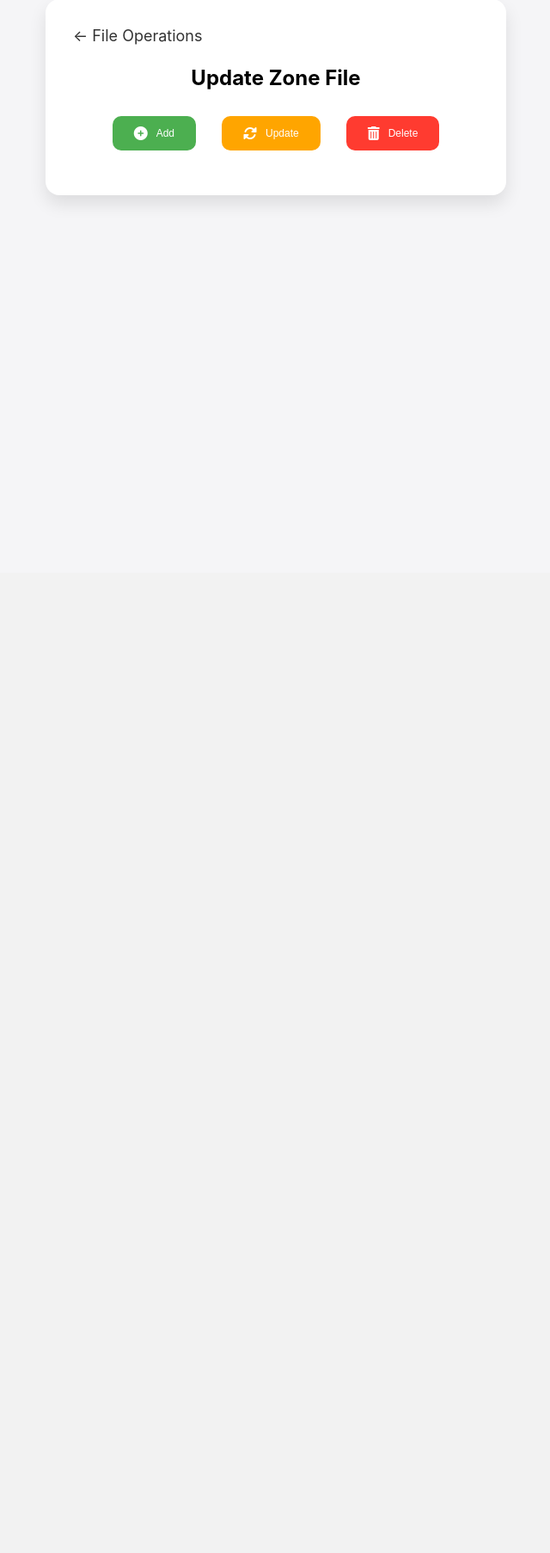
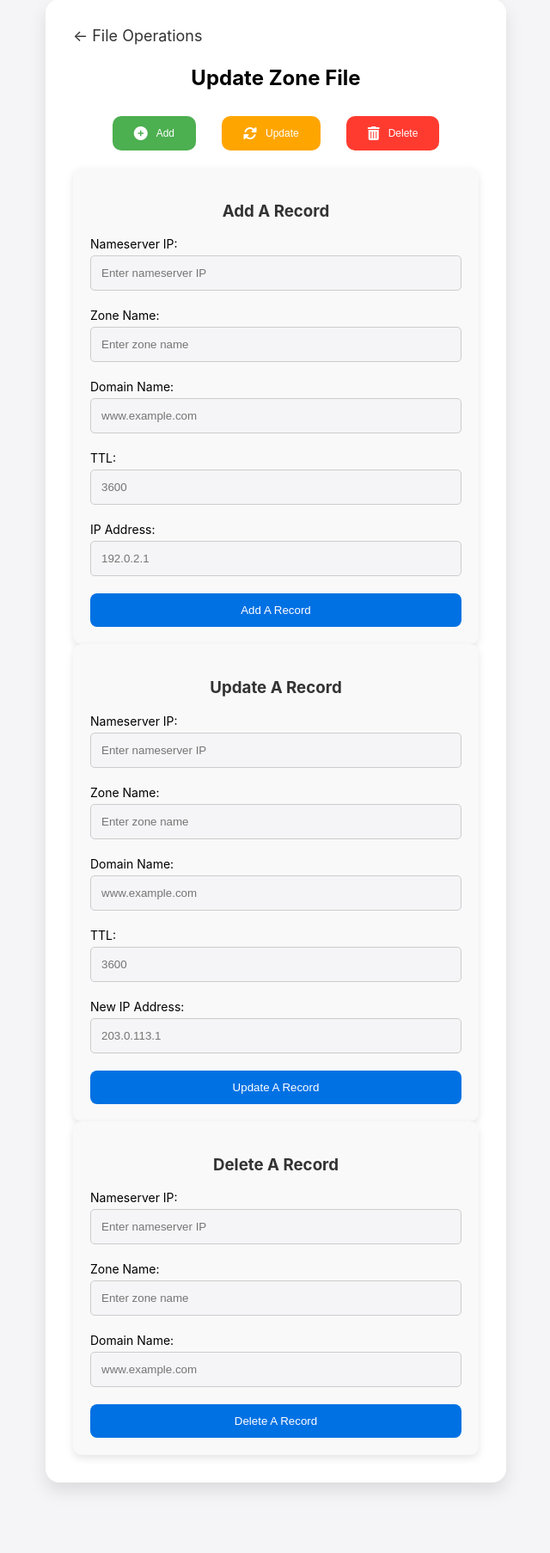
Before and after one commit to lakshankd/flask-dnssec, a Flask app: template templates/update_zone_file.html in a window 1280 px wide. Shown: the part 134-1940 px from the top of the page at 86% size, without its empty margins (319-959 px from the left). Before the commit the page ends 368 px from the top, so only its background shows below. Run offline with Flask 3, Linux system fonts and the light colour scheme; the template is opened without the code that fills it: most values are stand-ins (such as "Sample title", 1, 10 or a date in 2020).

Commit message:
adding styles for update zone file

```diff
--- a/static/styles.css
+++ b/static/styles.css
@@ -437,6 +437,26 @@ form button:hover {
     transition: background-color 0.3s ease;
 }
 
+.update-zone-file-form {
+    text-align: left;
+    display: flex;
+    flex-direction: column;
+}
+
+.update-zone-file-label {
+    font-size: 14px;
+    margin-bottom: 5px;
+}
+
+.update-zone-file-input {
+    width: 100%;
+    padding: 12px;
+    margin-bottom: 20px;
+    border: 1px solid #ccc;
+    border-radius: 5px;
+    box-sizing: border-box;
+}
+
 #update-zone-file-show-add-form {
     background-color: #4CAF50;
 }
@@ -468,14 +488,14 @@ form button:hover {
 }
 
 .update-zone-file-form-section {
-    display: none;
+    /*display: none;*/
     padding: 20px;
     background-color: #f9f9f9;
     border-radius: 10px;
     box-shadow: 0 4px 10px rgba(0, 0, 0, 0.1);
 }
 
-.update-zone-file-form-section h2 {
+.update-zone-file-form-section h3 {
     color: #333;
 }
 
@@ -493,6 +513,7 @@ update-zone-file-button {
 update-zone-file-button:hover {
     background-color: #0056b3;
 }
+
 
 /* End of Update Zone File*/
 
--- a/templates/update_zone_file.html
+++ b/templates/update_zone_file.html
@@ -24,6 +24,81 @@
             </button>
         </div>
 
+        <div class="update-zone-file-form-container">
+            <!-- Add A Record Form -->
+            <div id="update-zone-file-add-a-record-form" class="update-zone-file-form-section">
+                <h3>Add A Record</h3>
+                <form class="update-zone-file-form">
+                    <label for="add-nameserver-ip" class="update-zone-file-label">Nameserver IP:</label>
+                    <input class="update-zone-file-input" type="text" id="add-nameserver-ip"
+                           placeholder="Enter nameserver IP" required>
+
+                    <label for="add-zone-name" class="update-zone-file-label">Zone Name:</label>
+                    <input class="update-zone-file-input" type="text" id="add-zone-name" placeholder="Enter zone name"
+                           required>
+
+                    <label for="add-domain-name" class="update-zone-file-label">Domain Name:</label>
+                    <input class="update-zone-file-input" type="text" id="add-domain-name" placeholder="www.example.com"
+                           required>
+
+                    <label for="add-ttl" class="update-zone-file-label">TTL:</label>
+                    <input class="update-zone-file-input" type="number" id="add-ttl" placeholder="3600" required>
+
+                    <label for="add-ip" class="update-zone-file-label">IP Address:</label>
+                    <input class="update-zone-file-input" type="text" id="add-ip" placeholder="192.0.2.1" required>
+
+                    <button type="submit">Add A Record</button>
+                </form>
+            </div>
+
+            <!-- Update A Record Form -->
+            <div id="update-zone-file-update-a-record-form" class="update-zone-file-form-section">
+                <h3>Update A Record</h3>
+                <form class="update-zone-file-form">
+                    <label for="update-nameserver-ip" class="update-zone-file-label">Nameserver IP:</label>
+                    <input class="update-zone-file-input" type="text" id="update-nameserver-ip"
+                           placeholder="Enter nameserver IP" required>
+
+                    <label for="update-zone-name" class="update-zone-file-label">Zone Name:</label>
+                    <input class="update-zone-file-input" type="text" id="update-zone-name"
+                           placeholder="Enter zone name" required>
+
+                    <label for="update-domain-name" class="update-zone-file-label">Domain Name:</label>
+                    <input class="update-zone-file-input" type="text" id="update-domain-name"
+                           placeholder="www.example.com" required>
+
+                    <label for="update-ttl" class="update-zone-file-label">TTL:</label>
+                    <input class="update-zone-file-input" type="number" id="update-ttl" placeholder="3600" required>
+
+                    <label for="update-new-ip" class="update-zone-file-label">New IP Address:</label>
+                    <input class="update-zone-file-input" type="text" id="update-new-ip" placeholder="203.0.113.1"
+                           required>
+
+                    <button type="submit">Update A Record</button>
+                </form>
+            </div>
+
+            <!-- Delete A Record Form -->
+            <div id="update-zone-file-delete-a-record-form" class="update-zone-file-form-section">
+                <h3>Delete A Record</h3>
+                <form class="update-zone-file-form">
+                    <label for="delete-nameserver-ip" class="update-zone-file-label">Nameserver IP:</label>
+                    <input class="update-zone-file-input" type="text" id="delete-nameserver-ip"
+                           placeholder="Enter nameserver IP" required>
+
+                    <label for="delete-zone-name" class="update-zone-file-label">Zone Name:</label>
+                    <input class="update-zone-file-input" type="text" id="delete-zone-name"
+                           placeholder="Enter zone name" required>
+
+                    <label for="delete-domain-name" class="update-zone-file-label">Domain Name:</label>
+                    <input class="update-zone-file-input" type="text" id="delete-domain-name"
+                           placeholder="www.example.com" required>
+
+                    <button type="submit">Delete A Record</button>
+                </form>
+            </div>
+        </div>
+
     </div>
 
     <!-- scripts -->
```
